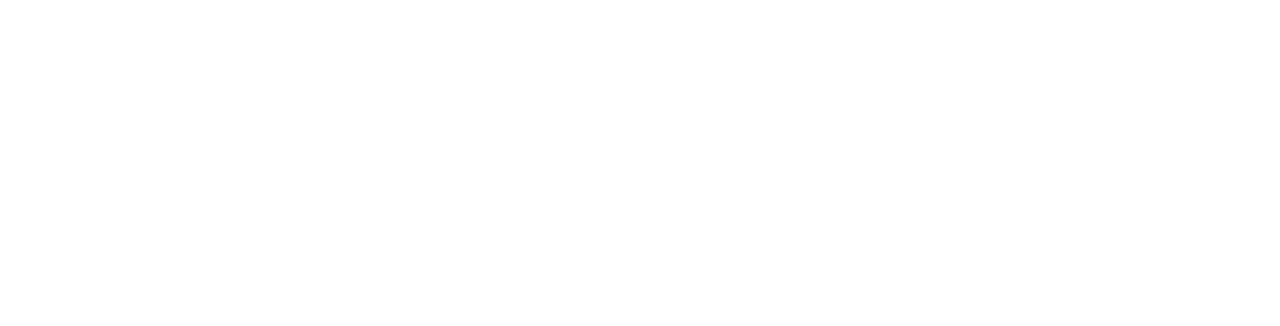
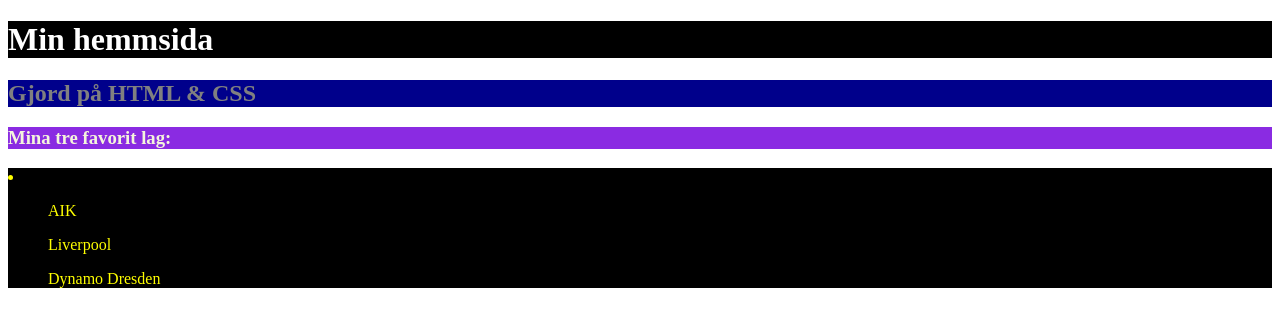
Before and after one commit to Navi9519/HTML-CSS-Lektion-3-uppgifter, a plain HTML site: page index.html in a window 1280 px wide. Drawn offline with Linux system fonts and the light colour scheme.

Commit message:
elements and colors

```diff
--- a/index.html
+++ b/index.html
@@ -4,8 +4,18 @@
     <meta charset="UTF-8">
     <meta name="viewport" content="width=device-width, initial-scale=1.0">
     <title>Document</title>
+    <link rel="stylesheet" href="style.css">
 </head>
 <body>
 
+    <h1>Min hemmsida</h1>
+    <h2>Gjord på HTML & CSS</h2>
+    <h3>Mina tre favorit lag:</h3>
+    <li>
+        <ol>AIK</ol>
+        <ol>Liverpool</ol>
+        <ol>Dynamo Dresden</ol>
+    </li>
+
 </body>
 </html>
--- a/style.css
+++ b/style.css
@@ -0,0 +1,20 @@
+h1 {
+color: white;
+background-color: black;
+}
+
+h2 {
+    color: grey;
+    background-color: darkblue;
+
+}
+
+h3 {
+      color: beige;
+      background-color: blueviolet;
+}
+
+li {
+     color: yellow;
+     background-color: black;
+}
```
